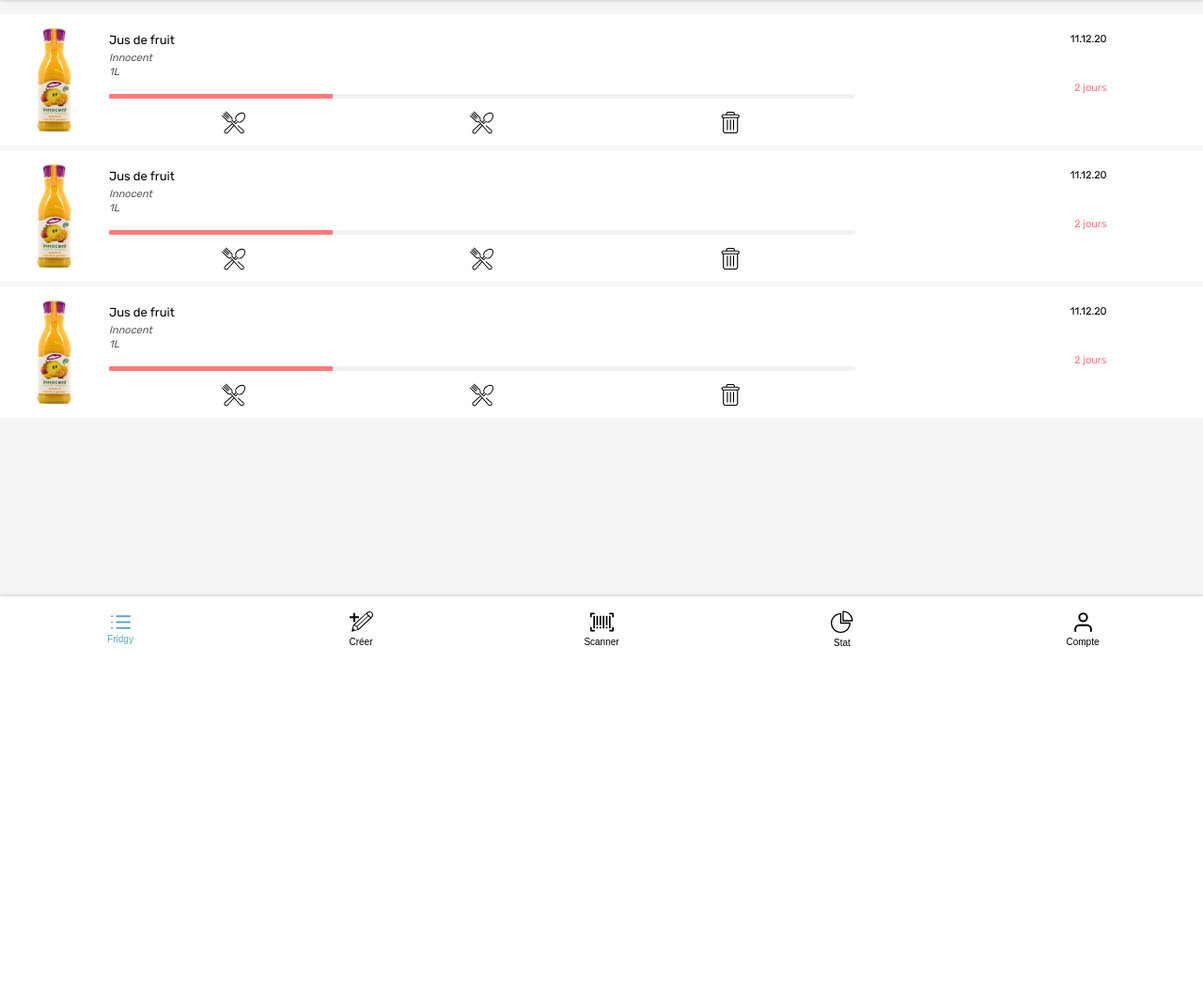
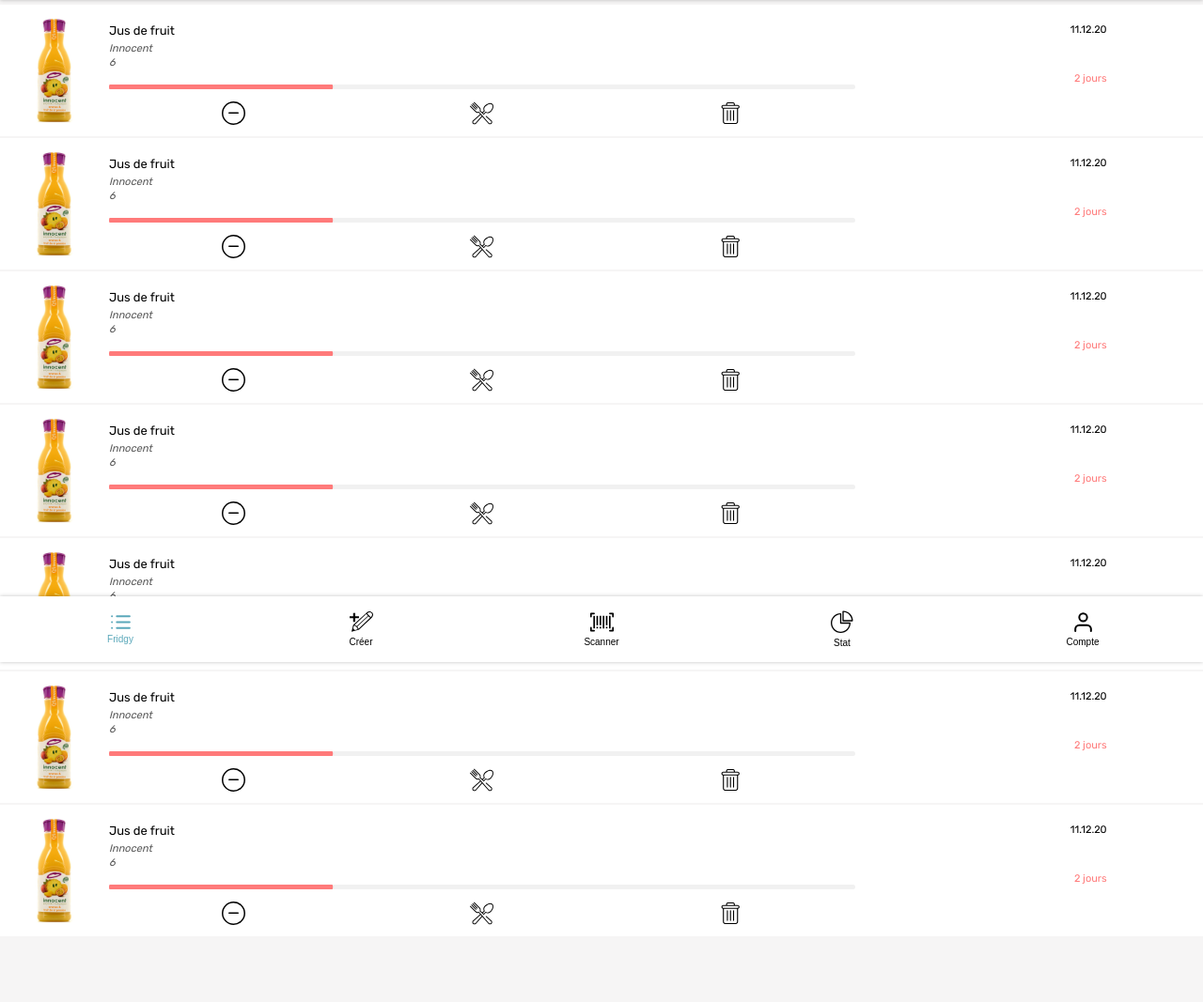
Before and after one commit to julien-wagentrutz/Fridgy, a PHP site: page /Pages/homePage.php in a window 1280 px wide. Shown: the part 95-1162 px from the top of the page at 94% size. Before the commit the page ends 784 px from the top, so only its background shows below. Run offline with PHP 8.4, Linux system fonts and the light colour scheme; some libraries are stand-ins or nearby versions.

Commit message:
resolve pb front homePage

```diff
--- a/Pages/homePage.php
+++ b/Pages/homePage.php
@@ -15,6 +15,10 @@
         </div>
 
         <div class="cards">
+            <?php include '../include/productCard.html'; ?>
+            <?php include '../include/productCard.html'; ?>
+            <?php include '../include/productCard.html'; ?>
+            <?php include '../include/productCard.html'; ?>
             <?php include '../include/productCard.html'; ?>
             <?php include '../include/productCard.html'; ?>
             <?php include '../include/productCard.html'; ?>
--- a/Scripts/user.js
+++ b/Scripts/user.js
@@ -45,14 +45,14 @@ firebase.auth().onAuthStateChanged(function(user) {
         callScript('../Treatment/verifUser.php','userId=' + userCurrent.uid + '&userName='+ userCurrent.displayName );
         if(window.location.href == "https://julienwagentrutz.com/")
          {
-             window.location.replace("https://julienwagentrutz.com/Pages/homePage.php");
+            // window.location.replace("https://julienwagentrutz.com/Pages/homePage.php");
          }
     }
     else
     {
         if(window.location.href != "https://julienwagentrutz.com/")
         {
-            window.location.replace("https://julienwagentrutz.com/");
+            //window.location.replace("https://julienwagentrutz.com/");
         }
 
     }
--- a/Styles/homePage.css
+++ b/Styles/homePage.css
@@ -5,14 +5,16 @@
 }
 
 .cards{
-    margin-top: 110px;
+    margin-top: 100px;
+    margin-bottom: 70px;
+
 }
 
 .productCard{
     height: 140px;
     width: 100%;
     background: white;
-    margin-bottom: 5px;
+    margin-bottom: 2px;
     display: flex;
     align-items: center;
     position: relative;
--- a/include/productCard.html
+++ b/include/productCard.html
@@ -4,14 +4,14 @@
         <div class="productInformation">
             <h2 class="productName">Jus de fruit</h2>
             <h3 class="productBrand">Innocent</h3>
-            <h3 class="productQuantity">1L</h3>
+            <h3 class="productQuantity js-productQuantity">6</h3>
             <span class="expiryDate">11.12.20</span>
             <span class="daysLeft">2 jours</span>
             <div class="timeBar">
                 <div class="fillTimeBar"></div>
             </div>
             <div class="cardIcons">
-                <img src="../Images/Icons/cardIcons/cutlery.svg" alt="cutlery">
+                <img src="../Images/Icons/cardIcons/less.svg" alt="less" class="js-less">
                 <img src="../Images/Icons/cardIcons/cutlery.svg" alt="cutlery">
                 <img src="../Images/Icons/cardIcons/delete.svg" alt="delete">
             </div>
```
Also changed, not shown: Pages/scan.php (+6 -4 lines), Images/Icons/cardIcons/less.svg (added).
